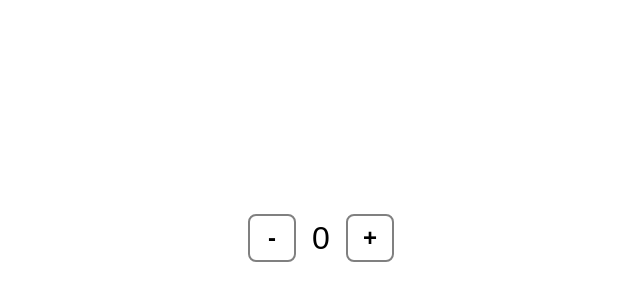
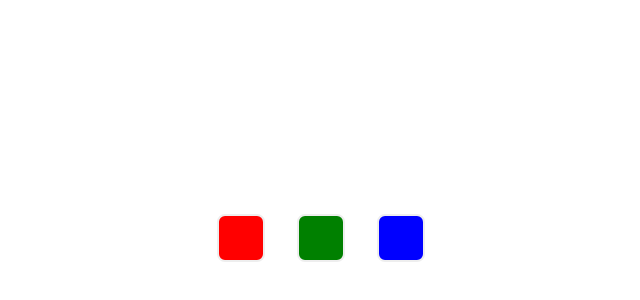
Before and after one commit to ViktorSenyk/react, a React (Create React App) app in the folder 5_events/1_task/: page / in a window 1280 px wide. Shown: the part 170-470 px from the top of the page, without its empty margins (319-959 px from the left). Built offline with nearby package versions, Linux system fonts and the light colour scheme.

Commit message:
add task 4

```diff
--- a/5_events/1_task/src/App.js
+++ b/5_events/1_task/src/App.js
@@ -1,10 +1,10 @@
 import React from 'react';
-import Counter from './Counter';
+import Colors from './Colors';
 
 function App() {
   return (
     <>
-      <Counter />
+      <Colors />
     </>
   );
 }
--- /dev/null
+++ b/5_events/1_task/src/Colors.jsx
@@ -0,0 +1,33 @@
+import React, { Component } from 'react';
+
+const redColor = 'red';
+const greenColor = 'green';
+const blueColor = 'blue';
+
+class Colors extends Component {
+  setBodyColor = (color) => (document.body.style.backgroundColor = color);
+
+  render() {
+    return (
+      <>
+        <button
+          style={{ backgroundColor: redColor }}
+          onClick={() => this.setBodyColor(redColor)}
+          className="colors__button"
+        ></button>
+        <button
+          style={{ backgroundColor: greenColor }}
+          onClick={() => this.setBodyColor(greenColor)}
+          className="colors__button"
+        ></button>
+        <button
+          style={{ backgroundColor: blueColor }}
+          onClick={() => this.setBodyColor(blueColor)}
+          className="colors__button"
+        ></button>
+      </>
+    );
+  }
+}
+
+export default Colors;
--- a/5_events/1_task/src/Counter.jsx
+++ /dev/null
@@ -1,54 +0,0 @@
-import React, { Component } from 'react';
-
-class Counter extends Component {
-  constructor() {
-    super();
-    this.state = {
-      counter: 0,
-    };
-  }
-
-  increase = () => {
-    this.setState({
-      counter: this.state.counter + 1,
-    });
-  };
-
-  decrease = () => {
-    this.setState({
-      counter: this.state.counter - 1,
-    });
-  };
-
-  reset = () => {
-    this.setState({
-      counter: 0,
-    });
-  };
-
-  render() {
-    return (
-      <div className="counter">
-        <button
-          onClick={this.decrease}
-          data-action="decrease"
-          className="counter__button"
-        >
-          -
-        </button>
-        <span onClick={this.reset} className="counter__value">
-          {this.state.counter}
-        </span>
-        <button
-          onClick={this.increase}
-          data-action="increase"
-          className="counter__button"
-        >
-          +
-        </button>
-      </div>
-    );
-  }
-}
-
-export default Counter;
--- a/5_events/1_task/src/index.scss
+++ b/5_events/1_task/src/index.scss
@@ -14,25 +14,14 @@ body {
   align-items: center;
 }
 
-.counter {
-  margin: auto;
-  display: flex;
-  align-items: center;
-  justify-content: center;
-
+.colors {
   &__button {
     width: 48px;
     height: 48px;
-    border: 2px solid grey;
+    margin: 16px;
+    border: 2px solid #eee;
     border-radius: 8px;
-    background: transparent;
-    font-weight: 700;
-    font-size: 24px;
     cursor: pointer;
     outline: none;
   }
-
-  &__value {
-    margin: 16px;
-  }
 }
```
